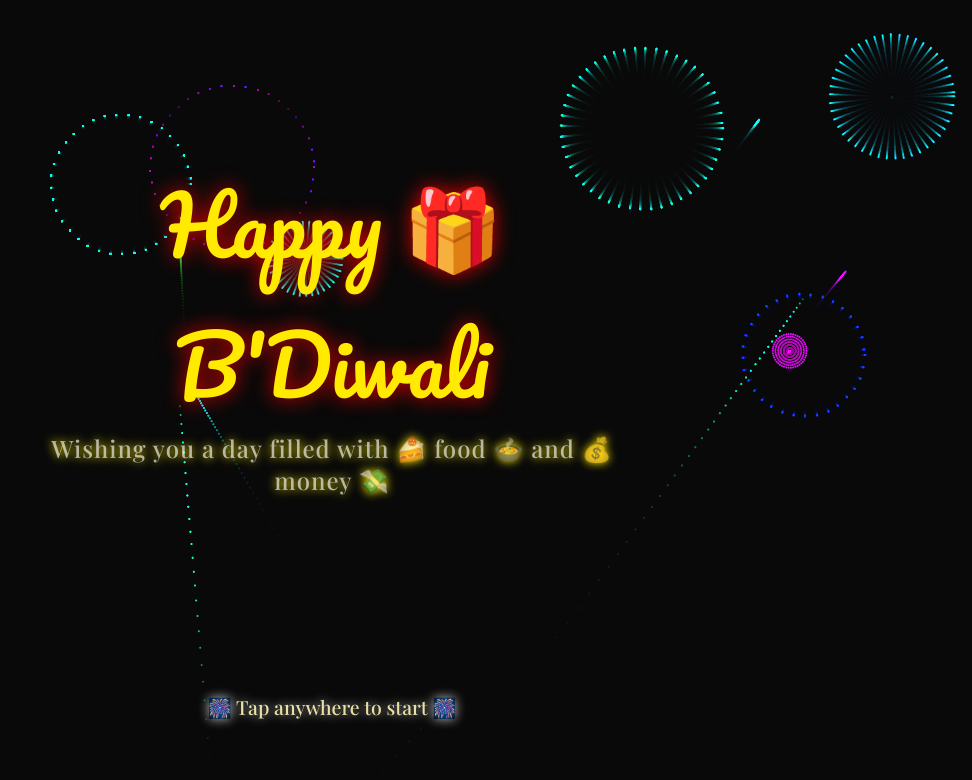
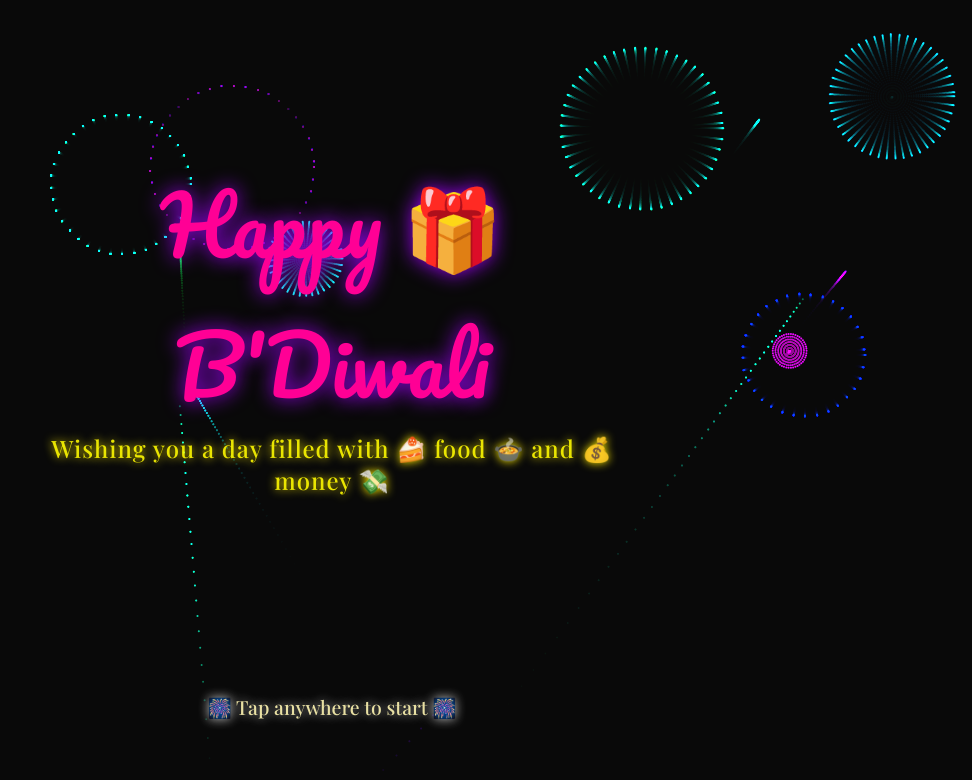
Before and after one commit to Antsh137/BDay, a plain HTML site: page index.html in a window 1280 px wide. Shown: the whole page, without its empty margins (308-1280 px from the left). Drawn offline with nearby package versions, Linux system fonts and the light colour scheme.

Commit message:
Update style.css

```diff
--- a/style.css
+++ b/style.css
@@ -16,11 +16,11 @@ h1 {
   top: 30%;
   left: 50%;
   transform: translate(-50%, -50%);
-  color: #ffea00;
+  color: #ff0095;
   font-family: 'Pacifico', cursive;
   font-size: clamp(2.5em, 10vw, 5em);
   font-weight: 400;
-  text-shadow: 0 0 20px rgba(255, 0, 0, 0.86);
+  text-shadow: 0 0 20px rgba(162, 0, 255, 0.963);
   -webkit-user-select: none;
   user-select: none;
   text-align: center;
@@ -32,12 +32,12 @@ p {
   top: 55%;
   left: 50%;
   transform: translate(-50%, -50%);
-  color: #ffffffa2;
+  color: #fffb01e3;
   font-family: 'Playfair Display', serif;
   font-size: clamp(1em, 4vw, 1.5em);
   font-weight: 500;
   letter-spacing: 1px;
-  text-shadow: 0 0 10px rgb(255, 238, 0);
+  text-shadow: 0 0 10px rgba(255, 238, 0, 0.992);
   -webkit-user-select: none;
   user-select: none;
   text-align: center;
```
